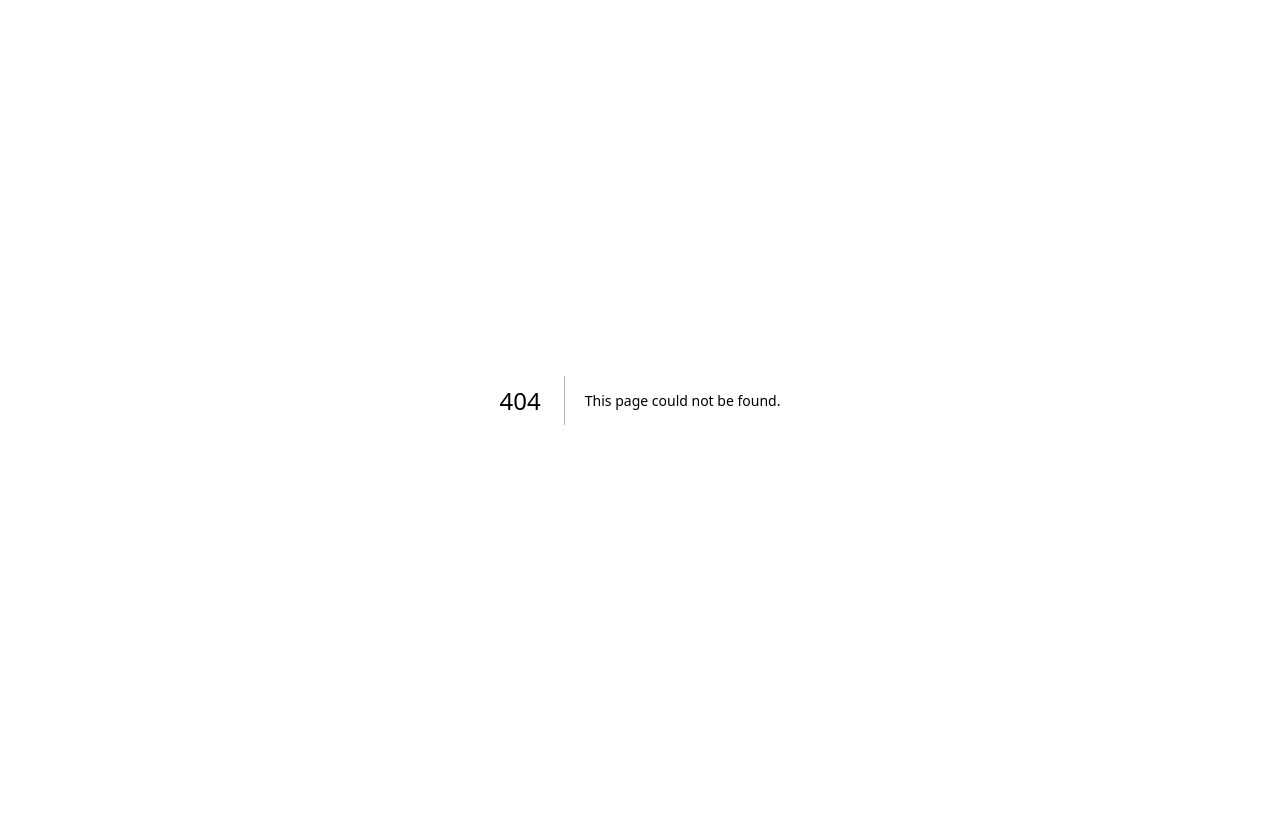
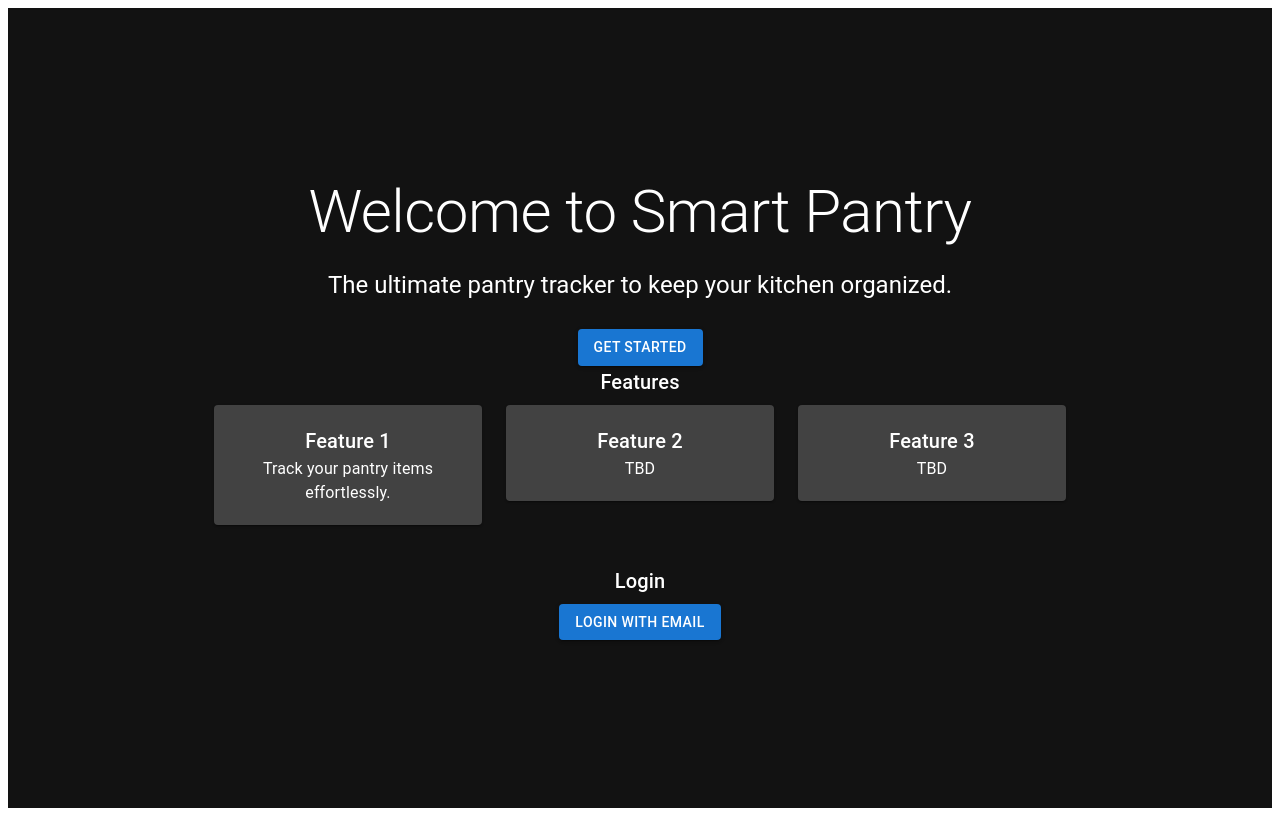
Before and after one commit to MungaSoftwiz/smart-pantry, a Next.js app: page /landing in a window 1280 px wide. Before the commit this address had no page. Built offline with nearby package versions, Linux system fonts and the light colour scheme.

Commit message:
feat: set up initial landing page

```diff
--- /dev/null
+++ b/src/app/landing/page.js
@@ -0,0 +1,95 @@
+"use client"
+import React from 'react';
+import { useRouter } from 'next/navigation';
+import { Container, Typography, Button, Grid, Paper } from '@mui/material';
+import { styled } from '@mui/system';
+
+const DarkBackground = styled('div')({
+  backgroundColor: '#121212',
+  color: '#ffffff',
+  minHeight: '100vh',
+  display: 'flex',
+  flexDirection: 'column',
+  alignItems: 'center',
+  justifyContent: 'center',
+  textAlign: 'center',
+});
+
+const CTAButton = styled(Button)({
+  marginTop: '20px',
+  backgroundColor: '#1976d2',
+  color: '#ffffff',
+  '&:hover': {
+    backgroundColor: '#1565c0',
+  },
+});
+
+const FeatureCard = styled(Paper)({
+  padding: '20px',
+  textAlign: 'center',
+  color: '#ffffff',
+  backgroundColor: '#424242',
+});
+
+const LandingPage = () => {
+  const router = useRouter();
+
+  const handleLoginClick = () => {
+    router.push('/auth');
+  };
+
+  const handleGetStartedClick = () => {
+    router.push('/register');
+  };
+
+  return (
+    <DarkBackground>
+      <Container maxWidth="md">
+        <Typography variant="h2" gutterBottom>
+          Welcome to Smart Pantry
+        </Typography>
+        <Typography variant="h5" gutterBottom>
+          The ultimate pantry tracker to keep your kitchen organized.
+        </Typography>
+
+        <CTAButton variant="contained" onClick={handleGetStartedClick}>
+          Get Started
+        </CTAButton>
+
+        <Typography variant="h6" gutterBottom>
+          Features
+        </Typography>
+
+        <Grid container spacing={3}>
+          <Grid item xs={12} sm={4}>
+            <FeatureCard>
+              <Typography variant="h6">Feature 1</Typography>
+              <Typography>Track your pantry items effortlessly.</Typography>
+            </FeatureCard>
+          </Grid>
+          <Grid item xs={12} sm={4}>
+            <FeatureCard>
+              <Typography variant="h6">Feature 2</Typography>
+              <Typography>TBD</Typography>
+            </FeatureCard>
+          </Grid>
+          <Grid item xs={12} sm={4}>
+            <FeatureCard>
+              <Typography variant="h6">Feature 3</Typography>
+              <Typography>TBD</Typography>
+            </FeatureCard>
+          </Grid>
+        </Grid>
+
+        <Typography variant="h6" gutterBottom style={{ marginTop: '40px' }}>
+          Login
+        </Typography>
+        <Button variant="contained" color="primary" onClick={handleLoginClick}>
+          Login with Email
+        </Button>
+      </Container>
+    </DarkBackground>
+  );
+};
+
+export default LandingPage;
```
